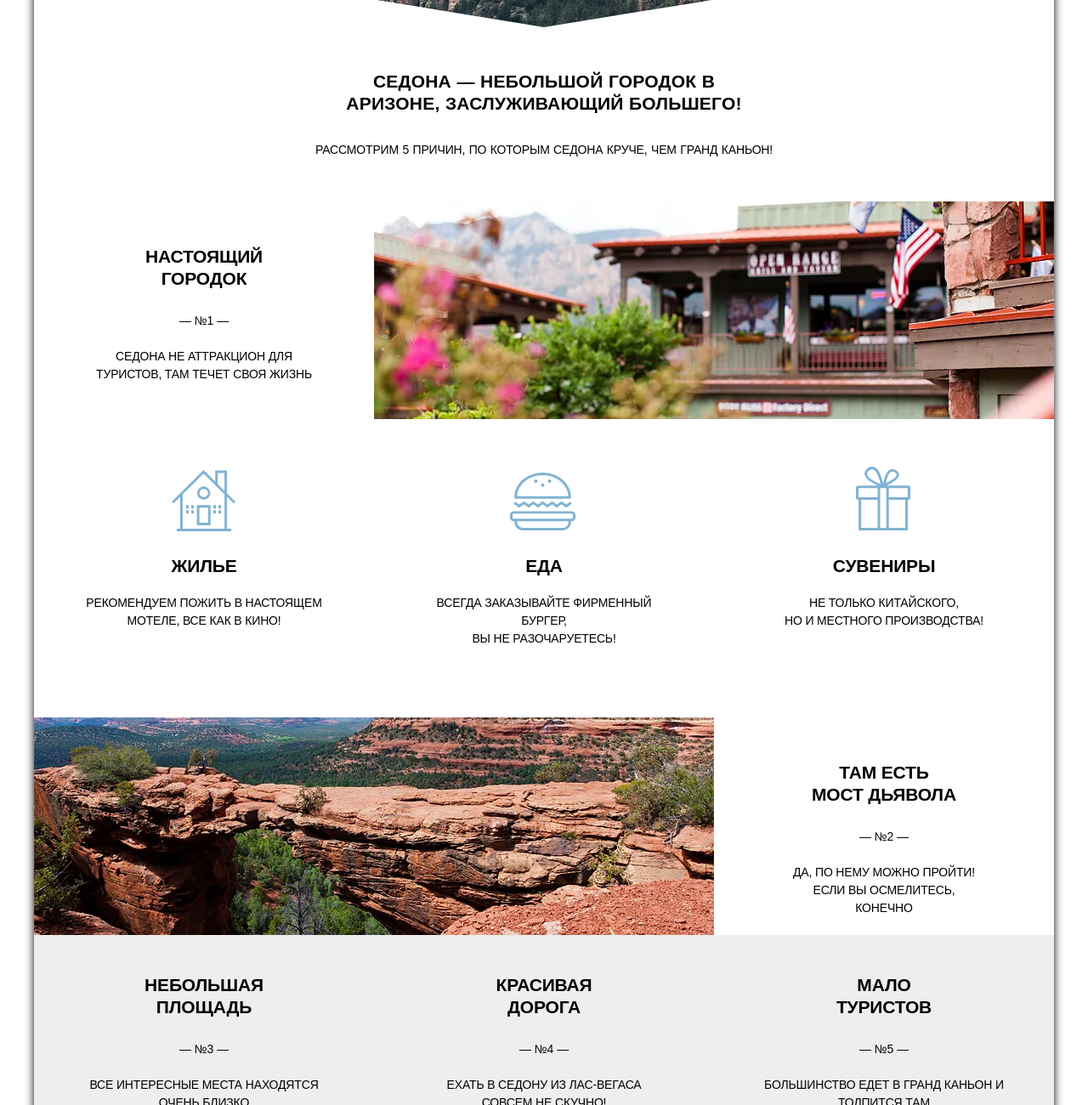
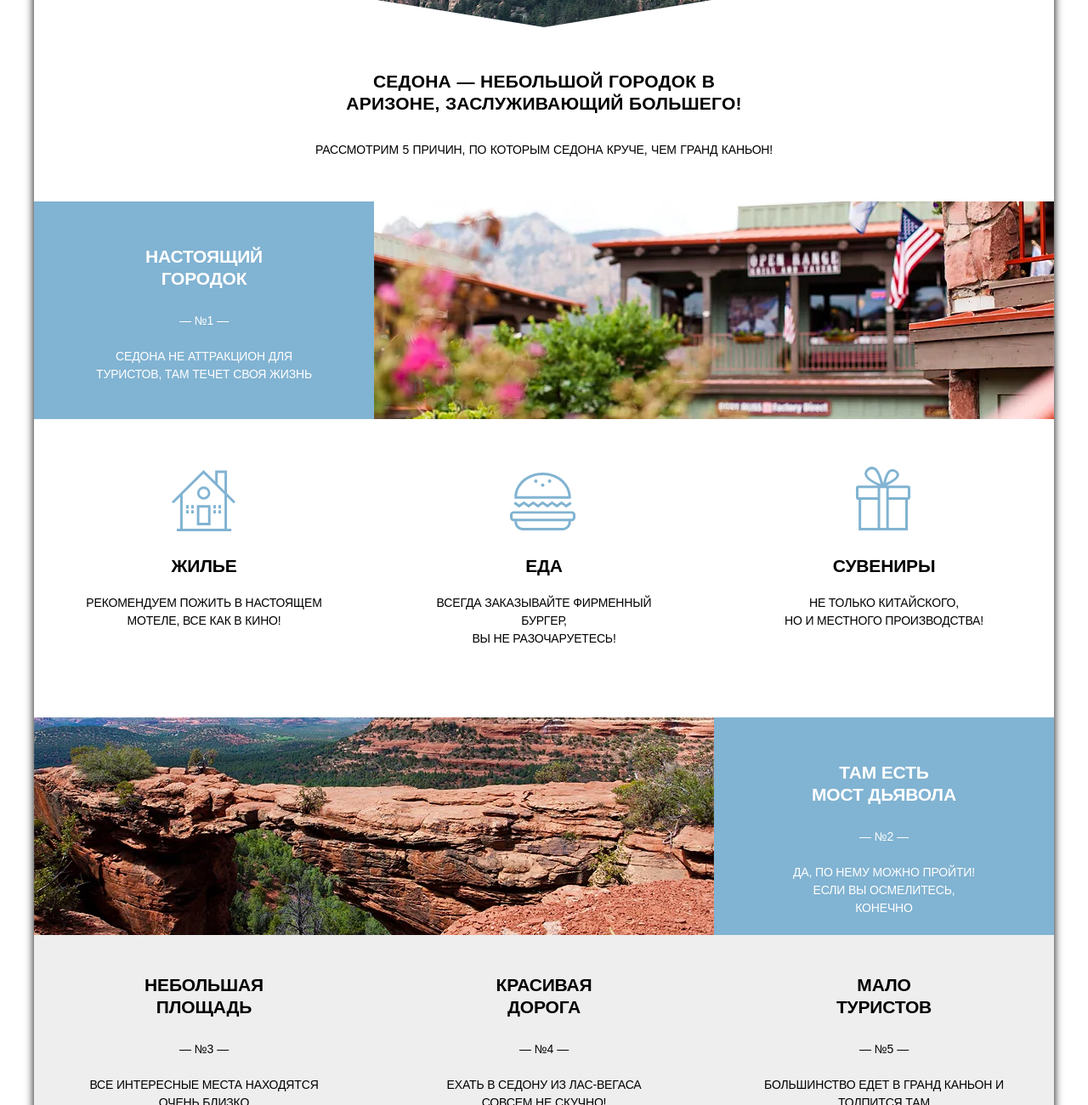
Before and after one commit to RomanSosin/sedona_2, a website: page source/index.html in a window 1280 px wide. Shown: the part 542-1842 px from the top of the page at 85% size. Drawn offline with nearby package versions, Linux system fonts and the light colour scheme; files that its build step writes are made by us from their sources.

Commit message:
Добавляем минимизатор HTML

```diff
--- a/package.json
+++ b/package.json
@@ -10,6 +10,7 @@
     "del": "^5.1.0",
     "gulp": "4.0.x",
     "gulp-csso": "^4.0.1",
+    "gulp-htmlmin": "^5.0.1",
     "gulp-imagemin": "^7.1.0",
     "gulp-less": "4.0.x",
     "gulp-plumber": "1.2.x",
--- a/source/index.html
+++ b/source/index.html
@@ -57,7 +57,7 @@
       <p class="advantages__text">Рассмотрим 5 причин, по которым Седона круче, чем гранд каньон!</p>
 
       <ul class="advantages__list advantages-list">
-        <li class="advantages-list__item">
+        <li class="advantages-list__item advantages-list__item--blue">
           <p class="advantages-list__number">№1</p>
           <h2 class="advantages-list__title">Настоящий городок</h2>
           <p class="advantages-list__describe">Седона не аттракцион для туристов, там течет своя жизнь</p>
@@ -74,7 +74,7 @@
             <img class="advantages-list__image" src="img/main-city-mobile@1x.jpg" width="320" height="260" alt="фотография с изображением улицы в Седоне">
           </picture>
         </li>
-        <li class="advantages-list__item">
+        <li class="advantages-list__item advantages-list__item--blue">
           <p class="advantages-list__number">№2</p>
           <h2 class="advantages-list__title">Там есть <br> мост дьявола</h2>
           <p class="advantages-list__describe">Да, по нему можно пройти! Если вы осмелитесь, конечно</p>
```
Also changed, not shown: gulpfile.js (+8 -0 lines), 1 other file.
